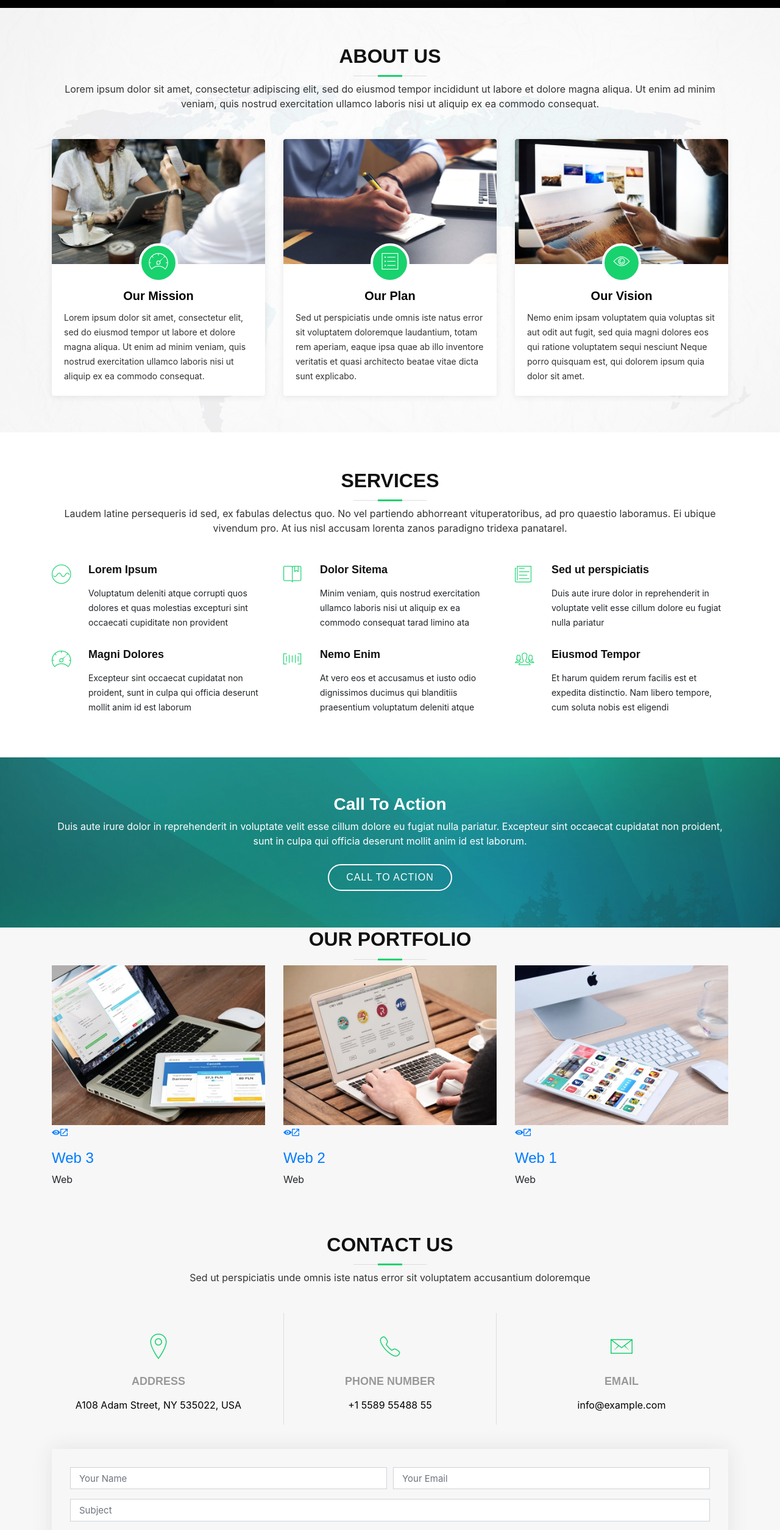
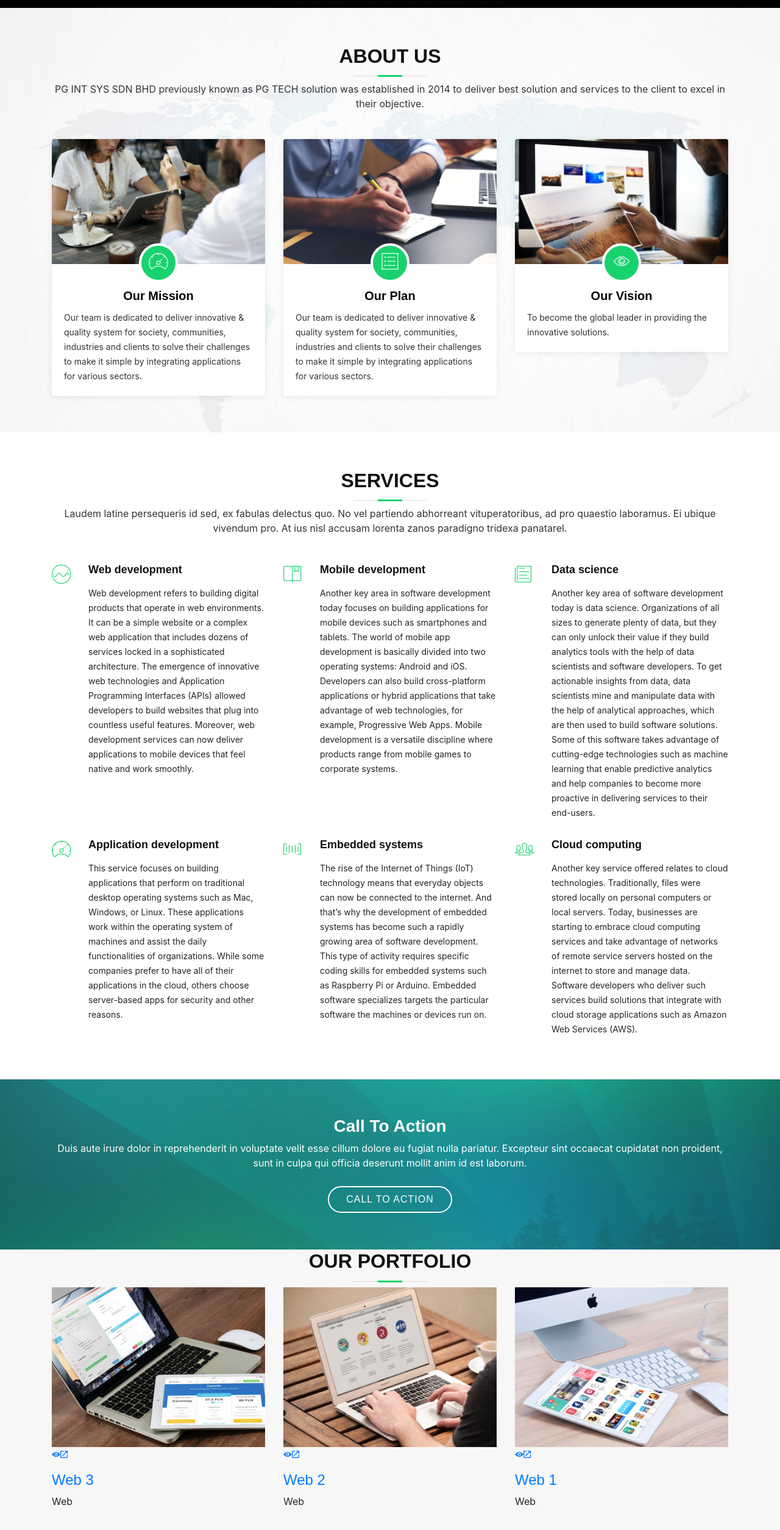
Before and after one commit to eMTeTeam/pgintsyswebsite, an Angular app: page / in a window 1280 px wide. Shown: the part 1020-3529 px from the top of the page at 61% size. Built offline with nearby package versions, Linux system fonts and the light colour scheme.

Commit message:
updated content

```diff
--- a/src/app/app.component.html
+++ b/src/app/app.component.html
@@ -86,9 +86,7 @@
 
       <header class="section-header">
         <h3>About Us</h3>
-        <p>Lorem ipsum dolor sit amet, consectetur adipiscing elit, sed do eiusmod tempor incididunt ut labore et
-          dolore magna aliqua. Ut enim ad minim veniam, quis nostrud exercitation ullamco laboris nisi ut aliquip ex
-          ea commodo consequat.</p>
+        <p>PG INT SYS SDN BHD previously known as PG TECH solution was established in 2014 to deliver best solution and services to the client to excel in their objective.</p>
       </header>
 
       <div class="row about-cols">
@@ -101,9 +99,7 @@
             </div>
             <h2 class="title"><a href="#">Our Mission</a></h2>
             <p>
-              Lorem ipsum dolor sit amet, consectetur elit, sed do eiusmod tempor ut labore et dolore magna aliqua. Ut
-              enim ad minim veniam, quis nostrud exercitation ullamco laboris nisi ut aliquip ex ea commodo consequat.
-            </p>
+              Our team is dedicated to deliver innovative & quality system for society, communities, industries and clients to solve their challenges to make it simple by integrating applications for various sectors. </p>
           </div>
         </div>
 
@@ -115,8 +111,7 @@
             </div>
             <h2 class="title"><a href="#">Our Plan</a></h2>
             <p>
-              Sed ut perspiciatis unde omnis iste natus error sit voluptatem doloremque laudantium, totam rem aperiam,
-              eaque ipsa quae ab illo inventore veritatis et quasi architecto beatae vitae dicta sunt explicabo.
+              Our team is dedicated to deliver innovative & quality system for society, communities, industries and clients to solve their challenges to make it simple by integrating applications for various sectors.
             </p>
           </div>
         </div>
@@ -129,9 +124,7 @@
             </div>
             <h2 class="title"><a href="#">Our Vision</a></h2>
             <p>
-              Nemo enim ipsam voluptatem quia voluptas sit aut odit aut fugit, sed quia magni dolores eos qui ratione
-              voluptatem sequi nesciunt Neque porro quisquam est, qui dolorem ipsum quia dolor sit amet.
-            </p>
+              To become the global leader in providing the innovative solutions.</p>
           </div>
         </div>
 
@@ -156,39 +149,35 @@
 
         <div class="col-lg-4 col-md-6 box" data-aos="fade-up" data-aos-delay="100">
           <div class="icon"><i class="ion-ios-analytics-outline"></i></div>
-          <h4 class="title"><a href="">Lorem Ipsum</a></h4>
-          <p class="description">Voluptatum deleniti atque corrupti quos dolores et quas molestias excepturi sint
-            occaecati cupiditate non provident</p>
+          <h4 class="title"><a href="">Web development</a></h4>
+          <p class="description">Web development refers to building digital products that operate in web environments. It can be a simple website or a complex web application that includes dozens of services locked in a sophisticated architecture. The emergence of innovative web technologies and Application Programming Interfaces (APIs) allowed developers to build websites that plug into countless useful features. Moreover, web development services can now deliver applications to mobile devices that feel native and work smoothly.</p>
         </div>
         <div class="col-lg-4 col-md-6 box" data-aos="fade-up" data-aos-delay="200">
           <div class="icon"><i class="ion-ios-bookmarks-outline"></i></div>
-          <h4 class="title"><a href="">Dolor Sitema</a></h4>
-          <p class="description">Minim veniam, quis nostrud exercitation ullamco laboris nisi ut aliquip ex ea commodo
-            consequat tarad limino ata</p>
+          <h4 class="title"><a href="">Mobile development</a></h4>
+          <p class="description">Another key area in software development today focuses on building applications for mobile devices such as smartphones and tablets. The world of mobile app development is basically divided into two operating systems: Android and iOS. Developers can also build cross-platform applications or hybrid applications that take advantage of web technologies, for example, Progressive Web Apps. Mobile development is a versatile discipline where products range from mobile games to corporate systems.</p>
         </div>
         <div class="col-lg-4 col-md-6 box" data-aos="fade-up" data-aos-delay="300">
           <div class="icon"><i class="ion-ios-paper-outline"></i></div>
-          <h4 class="title"><a href="">Sed ut perspiciatis</a></h4>
-          <p class="description">Duis aute irure dolor in reprehenderit in voluptate velit esse cillum dolore eu
-            fugiat nulla pariatur</p>
+          <h4 class="title"><a href="">Data science</a></h4>
+          <p class="description">Another key area of software development today is data science. Organizations of all sizes to generate plenty of data, but they can only unlock their value if they build analytics tools with the help of data scientists and software developers. To get actionable insights from data, data scientists mine and manipulate data with the help of analytical approaches, which are then used to build software solutions. Some of this software takes advantage of cutting-edge technologies such as machine learning that enable predictive analytics and help companies to become more proactive in delivering services to their end-users.</p>
         </div>
         <div class="col-lg-4 col-md-6 box" data-aos="fade-up" data-aos-delay="200">
           <div class="icon"><i class="ion-ios-speedometer-outline"></i></div>
-          <h4 class="title"><a href="">Magni Dolores</a></h4>
-          <p class="description">Excepteur sint occaecat cupidatat non proident, sunt in culpa qui officia deserunt
-            mollit anim id est laborum</p>
+          <h4 class="title"><a href="">Application development</a></h4>
+          <p class="description">This service focuses on building applications that perform on traditional desktop operating systems such as Mac, Windows, or Linux. These applications work within the operating system of machines and assist the daily functionalities of organizations. While some companies prefer to have all of their applications in the cloud, others choose server-based apps for security and other reasons.</p>
         </div>
         <div class="col-lg-4 col-md-6 box" data-aos="fade-up" data-aos-delay="300">
           <div class="icon"><i class="ion-ios-barcode-outline"></i></div>
-          <h4 class="title"><a href="">Nemo Enim</a></h4>
-          <p class="description">At vero eos et accusamus et iusto odio dignissimos ducimus qui blanditiis praesentium
-            voluptatum deleniti atque</p>
+          <h4 class="title"><a href="">Embedded systems</a></h4>
+          <p class="description">The rise of the Internet of Things (IoT) technology means that everyday objects can now be connected to the internet. And that’s why the development of embedded systems has become such a rapidly growing area of software development. This type of activity requires specific coding skills for embedded systems such as Raspberry Pi or Arduino. Embedded software specializes targets the particular software the machines or devices run on.</p>
         </div>
         <div class="col-lg-4 col-md-6 box" data-aos="fade-up" data-aos-delay="400">
           <div class="icon"><i class="ion-ios-people-outline"></i></div>
-          <h4 class="title"><a href="">Eiusmod Tempor</a></h4>
-          <p class="description">Et harum quidem rerum facilis est et expedita distinctio. Nam libero tempore, cum
-            soluta nobis est eligendi</p>
+          <h4 class="title"><a href="">Cloud computing</a></h4>
+          <p class="description">Another key service offered relates to cloud technologies. Traditionally, files were stored locally on personal computers or local servers. Today, businesses are starting to embrace cloud computing services and take advantage of networks of remote service servers hosted on the internet to store and manage data. Software developers who deliver such services build solutions that integrate with cloud storage applications such as Amazon Web Services (AWS).
+
+          </p>
         </div>
 
       </div>
@@ -293,7 +282,8 @@
           <div class="contact-address">
             <i class="ion-ios-location-outline"></i>
             <h3>Address</h3>
-            <address>A108 Adam Street, NY 535022, USA</address>
+            <address>No 9, Jalan PJS 8/9. Bandar Sunway
+              46150 Petaling Jaya, Selangor.</address>
           </div>
         </div>
 
@@ -301,7 +291,7 @@
           <div class="contact-phone">
             <i class="ion-ios-telephone-outline"></i>
             <h3>Phone Number</h3>
-            <p><a href="tel:+155895548855">+1 5589 55488 55</a></p>
+            <p><a href="+60 17-950 0361">+60 17-950 0361</a></p>
           </div>
         </div>
 
@@ -309,7 +299,7 @@
           <div class="contact-email">
             <i class="ion-ios-email-outline"></i>
             <h3>Email</h3>
-            <p><a> info@example.com</a></p>
+            <p><a> karthi@pgintsys.com</a></p>
           </div>
         </div>
 
@@ -361,10 +351,10 @@
       <div class="row">
 
         <div class="col-lg-3 col-md-6 footer-info">
-          <h3>BizPage</h3>
-          <p>Cras fermentum odio eu feugiat lide par naso tierra. Justo eget nada terra videa magna derita valies
-            darta donna mare fermentum iaculis eu non diam phasellus. Scelerisque felis imperdiet proin fermentum leo.
-            Amet volutpat consequat mauris nunc congue.</p>
+          <h3>PG INT SYS SDN BHD</h3>
+          <p>PG INT SYS SDN BHD previously known as PG TECH solution was
+            established in 2014 to deliver best solution and services to the client to
+            excel in their objective.</p>
         </div>
 
         <div class="col-lg-3 col-md-6 footer-links">
@@ -381,11 +371,12 @@
         <div class="col-lg-3 col-md-6 footer-contact">
           <h4>Contact Us</h4>
           <p>
-            A108 Adam Street <br>
-            New York, NY 535022<br>
-            United States <br>
-            <strong>Phone:</strong> +1 5589 55488 55<br>
-            <strong>Email:</strong> <a> info@example.com</a><br>
+            PG INTSYS SDN BHD
+            No:1036, Block A3, Leisure Commerce Square
+            No 9, Jalan PJS 8/9. Bandar Sunway
+            46150 Petaling Jaya, Selangor. <br>
+            <strong>Phone:</strong> +60 17-950 0361<br>
+            <strong>Email:</strong> <a> karthi@pgintsys.com</a><br>
           </p>
 
           <div class="social-links">
```
